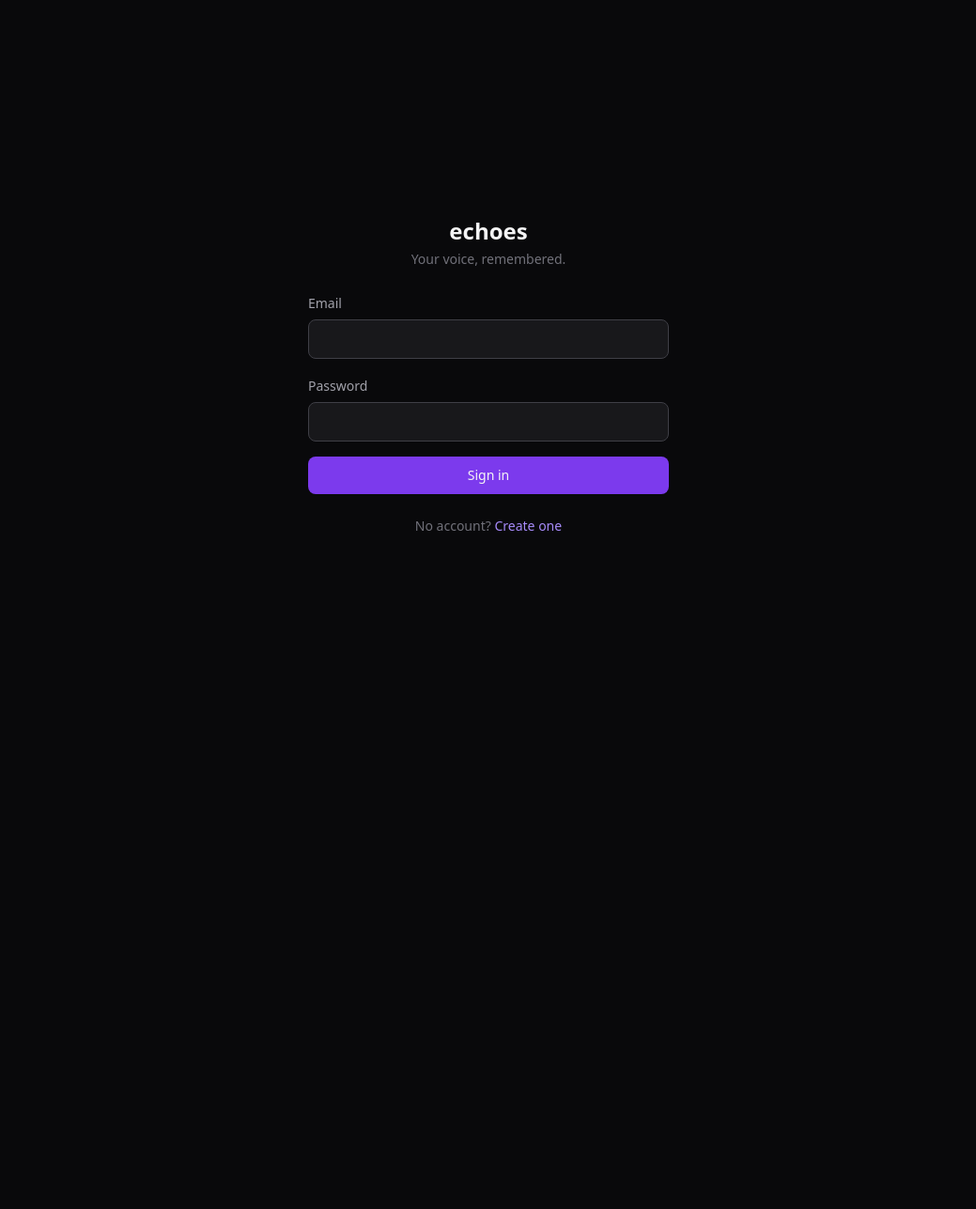
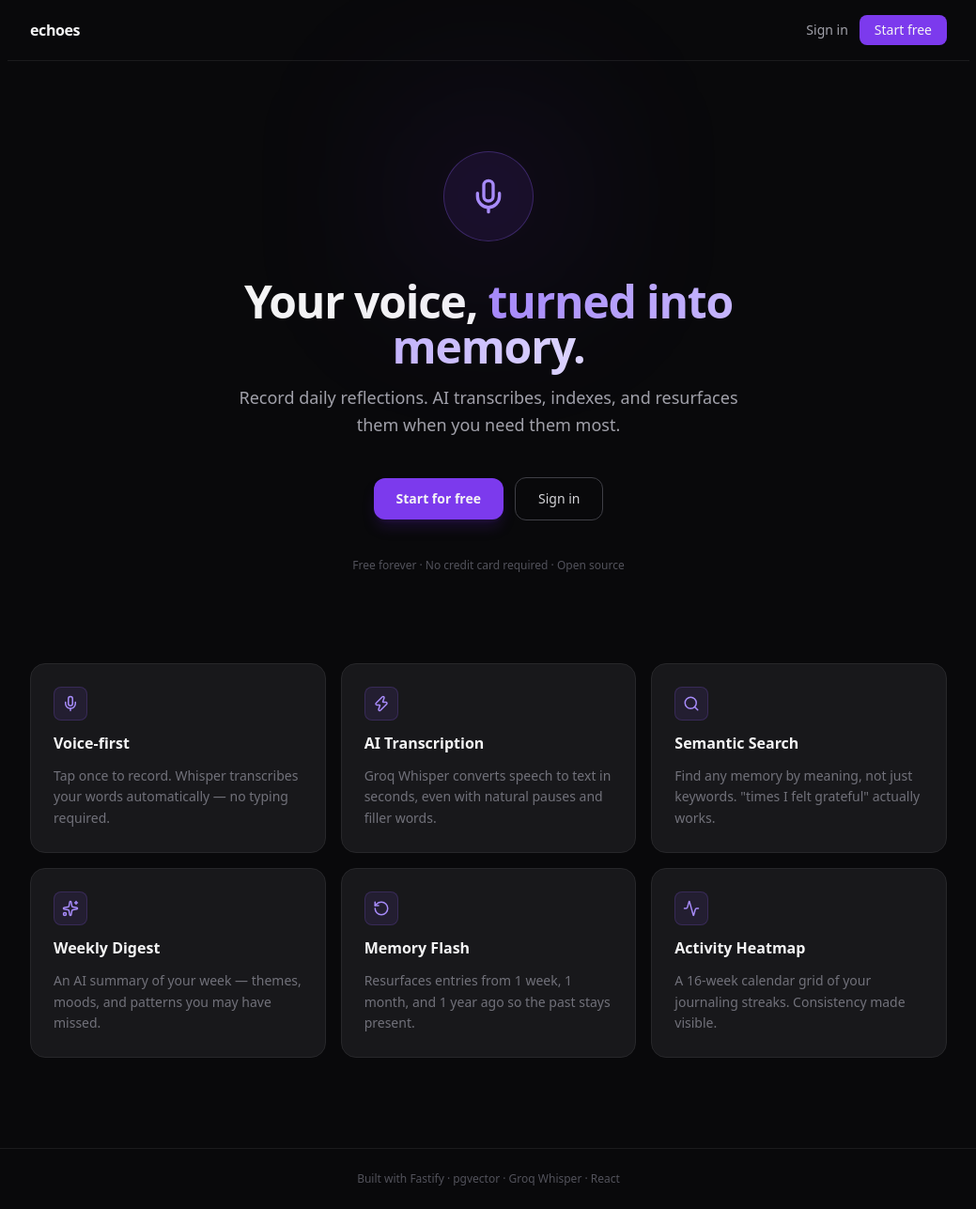
Before and after one commit to Mattathiasa/echoes, a React (Vite) app in the folder apps/web/: page / in a window 1280 px wide. Before the commit this address led to /login. Shown: the whole page at 94% size, without its empty margins (120-1159 px from the left). Before the commit the page ends 800 px from the top, so only its background shows below. Built offline with nearby package versions, Linux system fonts and the light colour scheme; no server answers.

Commit message:
feat: public landing page with hero and feature grid

```diff
--- a/apps/web/src/App.tsx
+++ b/apps/web/src/App.tsx
@@ -1,9 +1,10 @@
 import { BrowserRouter, Routes, Route, Navigate } from "react-router-dom";
 import { Toaster } from "sonner";
-import { AuthProvider } from "./lib/auth";
+import { AuthProvider, useAuth } from "./lib/auth";
 import { ErrorBoundary } from "./components/ErrorBoundary";
 import { ProtectedRoute } from "./components/ProtectedRoute";
 import { Layout } from "./components/Layout";
+import { LandingPage } from "./pages/LandingPage";
 import { LoginPage } from "./pages/LoginPage";
 import { RegisterPage } from "./pages/RegisterPage";
 import { RecordPage } from "./pages/RecordPage";
@@ -13,6 +14,12 @@ import { DigestPage } from "./pages/DigestPage";
 import { EntryDetailPage } from "./pages/EntryDetailPage";
 import { SettingsPage } from "./pages/SettingsPage";
 
+function HomeRoute() {
+  const { token } = useAuth();
+  if (token) return <Navigate to="/record" replace />;
+  return <LandingPage />;
+}
+
 export default function App() {
   return (
     <ErrorBoundary>
@@ -20,10 +27,11 @@ export default function App() {
       <BrowserRouter>
         <Toaster theme="dark" position="top-center" richColors />
         <Routes>
+          <Route path="/" element={<HomeRoute />} />
           <Route path="/login" element={<LoginPage />} />
           <Route path="/register" element={<RegisterPage />} />
           <Route
-            path="/"
+            path="/record"
             element={
               <ProtectedRoute>
                 <Layout>
--- a/apps/web/src/components/Layout.tsx
+++ b/apps/web/src/components/Layout.tsx
@@ -5,7 +5,7 @@ import { cn } from "../lib/utils";
 import type { ReactNode } from "react";
 
 const nav = [
-  { to: "/", icon: Mic, label: "Record" },
+  { to: "/record", icon: Mic, label: "Record" },
   { to: "/journal", icon: BookOpen, label: "Journal" },
   { to: "/search", icon: Search, label: "Search" },
   { to: "/digest", icon: Sparkles, label: "Digest" },
@@ -47,7 +47,7 @@ export function Layout({ children }: { children: ReactNode }) {
           <NavLink
             key={to}
             to={to}
-            end={to === "/"}
+            end={to === "/record"}
             className={({ isActive }) =>
               cn(
                 "flex-1 flex flex-col items-center gap-1 py-3 text-xs transition-colors",
--- a/apps/web/src/components/ProtectedRoute.tsx
+++ b/apps/web/src/components/ProtectedRoute.tsx
@@ -4,6 +4,6 @@ import type { ReactNode } from "react";
 
 export function ProtectedRoute({ children }: { children: ReactNode }) {
   const { token } = useAuth();
-  if (!token) return <Navigate to="/login" replace />;
+  if (!token) return <Navigate to="/" replace />;
   return <>{children}</>;
 }
--- /dev/null
+++ b/apps/web/src/pages/LandingPage.tsx
@@ -0,0 +1,125 @@
+import { Link } from "react-router-dom";
+import { Mic, Search, Sparkles, RotateCcw, Activity, Zap } from "lucide-react";
+
+const features = [
+  {
+    icon: Mic,
+    title: "Voice-first",
+    body: "Tap once to record. Whisper transcribes your words automatically — no typing required.",
+  },
+  {
+    icon: Zap,
+    title: "AI Transcription",
+    body: "Groq Whisper converts speech to text in seconds, even with natural pauses and filler words.",
+  },
+  {
+    icon: Search,
+    title: "Semantic Search",
+    body: "Find any memory by meaning, not just keywords. \"times I felt grateful\" actually works.",
+  },
+  {
+    icon: Sparkles,
+    title: "Weekly Digest",
+    body: "An AI summary of your week — themes, moods, and patterns you may have missed.",
+  },
+  {
+    icon: RotateCcw,
+    title: "Memory Flash",
+    body: "Resurfaces entries from 1 week, 1 month, and 1 year ago so the past stays present.",
+  },
+  {
+    icon: Activity,
+    title: "Activity Heatmap",
+    body: "A 16-week calendar grid of your journaling streaks. Consistency made visible.",
+  },
+];
+
+export function LandingPage() {
+  return (
+    <div className="min-h-screen bg-zinc-950 text-zinc-100 flex flex-col">
+      {/* Nav */}
+      <header className="border-b border-zinc-800/60 px-6 py-4 flex items-center justify-between max-w-5xl mx-auto w-full">
+        <span className="font-semibold tracking-tight text-zinc-100">echoes</span>
+        <div className="flex items-center gap-3 text-sm">
+          <Link
+            to="/login"
+            className="text-zinc-400 hover:text-zinc-100 transition-colors"
+          >
+            Sign in
+          </Link>
+          <Link
+            to="/register"
+            className="bg-violet-600 hover:bg-violet-500 px-4 py-1.5 rounded-lg font-medium transition-colors"
+          >
+            Start free
+          </Link>
+        </div>
+      </header>
+
+      {/* Hero */}
+      <section className="flex-1 flex flex-col items-center justify-center text-center px-6 py-24 gap-10">
+        <div className="relative">
+          <div className="absolute inset-0 rounded-full bg-violet-600/20 blur-3xl scale-150" />
+          <div className="relative w-24 h-24 rounded-full bg-violet-600/10 border border-violet-500/30 flex items-center justify-center">
+            <Mic size={40} className="text-violet-400" />
+          </div>
+        </div>
+
+        <div className="space-y-4 max-w-xl">
+          <h1 className="text-4xl sm:text-5xl font-bold tracking-tight leading-tight">
+            Your voice,{" "}
+            <span className="text-transparent bg-clip-text bg-gradient-to-r from-violet-400 to-violet-200">
+              turned into memory.
+            </span>
+          </h1>
+          <p className="text-zinc-400 text-lg leading-relaxed">
+            Record daily reflections. AI transcribes, indexes, and resurfaces them
+            when you need them most.
+          </p>
+        </div>
+
+        <div className="flex items-center gap-3">
+          <Link
+            to="/register"
+            className="bg-violet-600 hover:bg-violet-500 px-6 py-3 rounded-xl font-semibold text-sm transition-colors shadow-lg shadow-violet-900/30"
+          >
+            Start for free
+          </Link>
+          <Link
+            to="/login"
+            className="border border-zinc-700 hover:border-zinc-500 text-zinc-300 hover:text-zinc-100 px-6 py-3 rounded-xl text-sm font-medium transition-colors"
+          >
+            Sign in
+          </Link>
+        </div>
+
+        <p className="text-zinc-600 text-xs">
+          Free forever · No credit card required · Open source
+        </p>
+      </section>
+
+      {/* Features */}
+      <section className="px-6 pb-24 max-w-5xl mx-auto w-full">
+        <div className="grid sm:grid-cols-2 lg:grid-cols-3 gap-4">
+          {features.map(({ icon: Icon, title, body }) => (
+            <div
+              key={title}
+              className="bg-zinc-900 border border-zinc-800 rounded-2xl p-6 space-y-3 hover:border-zinc-700 transition-colors"
+            >
+              <div className="w-9 h-9 rounded-lg bg-violet-500/10 border border-violet-500/20 flex items-center justify-center">
+                <Icon size={18} className="text-violet-400" />
+              </div>
+              <h3 className="font-semibold text-zinc-100">{title}</h3>
+              <p className="text-zinc-500 text-sm leading-relaxed">{body}</p>
+            </div>
+          ))}
+        </div>
+      </section>
+
+      {/* Footer */}
+      <footer className="border-t border-zinc-800/60 px-6 py-6 text-center text-xs text-zinc-600">
+        Built with Fastify · pgvector · Groq Whisper · React
+      </footer>
+    </div>
+  );
+}
--- a/apps/web/src/pages/LoginPage.tsx
+++ b/apps/web/src/pages/LoginPage.tsx
@@ -17,7 +17,7 @@ export function LoginPage() {
     try {
       const { token, user } = await api.auth.login(email, password);
       login(token, user);
-      navigate("/");
+      navigate("/record");
     } catch (err) {
       toast.error(err instanceof Error ? err.message : "Login failed");
     } finally {
--- a/apps/web/src/pages/RegisterPage.tsx
+++ b/apps/web/src/pages/RegisterPage.tsx
@@ -17,7 +17,7 @@ export function RegisterPage() {
     try {
       const { token, user } = await api.auth.register(email, password);
       login(token, user);
-      navigate("/");
+      navigate("/record");
     } catch (err) {
       toast.error(err instanceof Error ? err.message : "Registration failed");
     } finally {
```
